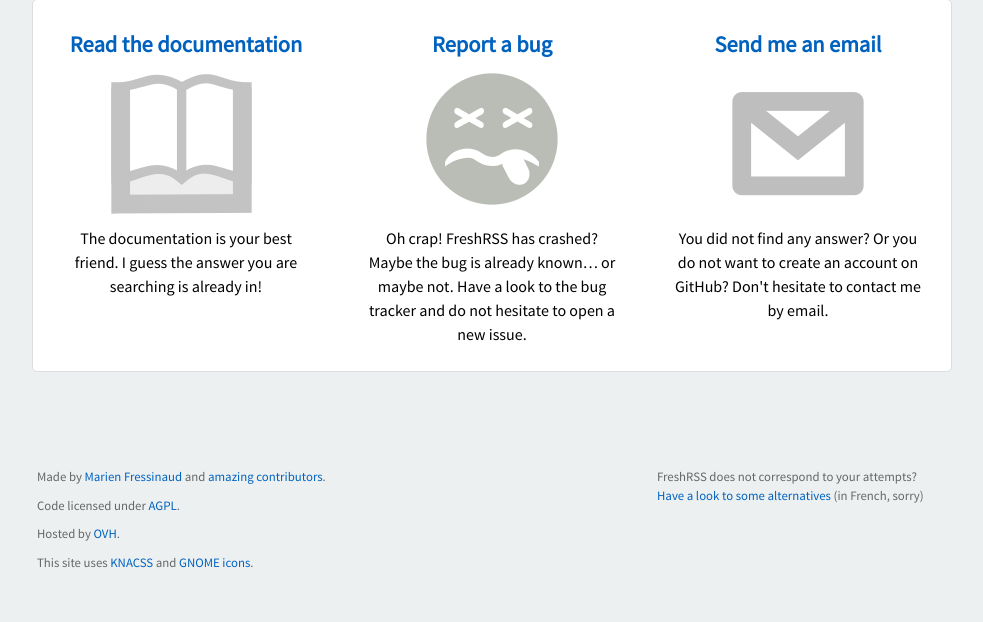
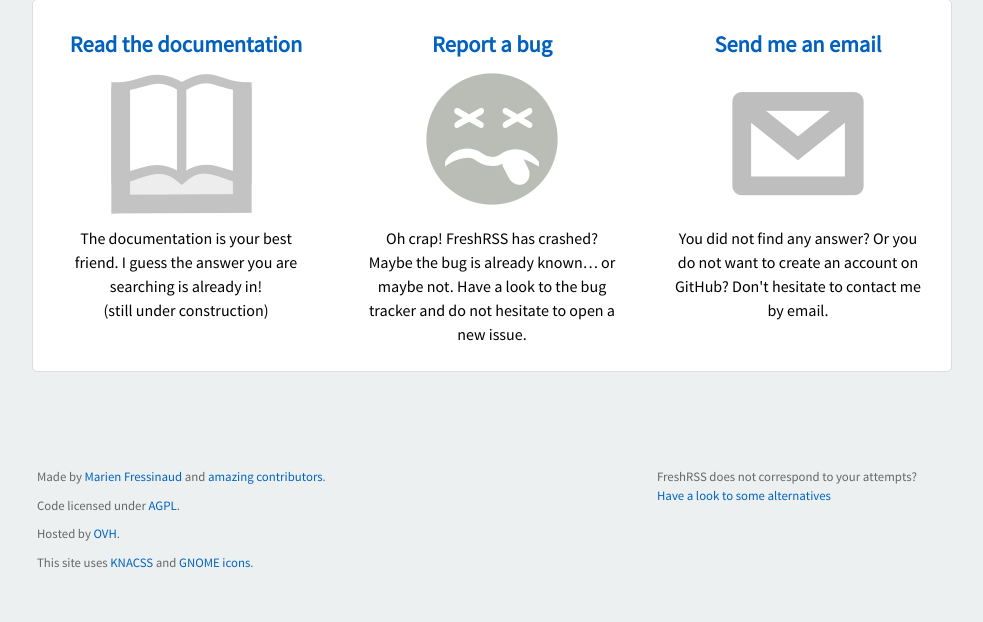
Before and after one commit to FreshRSS/freshrss.org, a PHP site: page / in a window 1280 px wide. Shown: the part 1499-2121 px from the top of the page, without its empty margins (148-1131 px from the left). Run offline with PHP 8.4, Linux system fonts and the light colour scheme; some libraries are stand-ins or nearby versions.

Commit message:
Update links and add a note for documentation

```diff
--- a/index.php
+++ b/index.php
@@ -128,7 +128,7 @@
 			<div class="mod">
 				<h2><a href="http://doc.freshrss.org/doku.php?id=en:users">Read the documentation</a></h2>
 				<a href="http://doc.freshrss.org/doku.php?id=en:users"><img width="150" height="150" src="img/doc.png" alt="documentation" /></a>
-				<p>The documentation is your best friend. I guess the answer you are searching is already in!</p>
+				<p>The documentation is your best friend. I guess the answer you are searching is already in!<br />(still under construction)</p>
 			</div>
 			<div class="mod">
 				<h2><a href="https://github.com/marienfressinaud/FreshRSS/issues">Report a bug</a></h2>
@@ -149,12 +149,12 @@
 				<p>Made by <a href="http://marienfressinaud.fr">Marien Fressinaud</a> and <a href="https://github.com/marienfressinaud/FreshRSS/graphs/contributors">amazing contributors</a>.</p>
 				<p>Code licensed under <a href="https://www.gnu.org/licenses/agpl-3.0.html">AGPL</a>.</p>
 				<p>Hosted by <a href="http://ovh.com">OVH</a>.</p>
-				<p>This site uses <a href="http://knacss.com/">KNACSS</a> and <a href="https://git.gnome.org/browse/gnome-icon-theme-symbolic">GNOME icons</a>.</p>
+				<p>This site uses <a href="http://knacss.com/">KNACSS</a> and <a href="http://ftp.gnome.org/pub/GNOME/sources/gnome-icon-theme-symbolic/">GNOME icons</a>.</p>
 			</div>
 
 			<div>
 				<p>FreshRSS does not correspond to your attempts?<br />
-				<a href="http://waah.info/doku.php/flux_rss">Have a look to some alternatives</a> (in French, sorry)</p>
+				<a href="http://alternativeto.net/software/freshrss/">Have a look to some alternatives</a></p>
 			</div>
 		</div>
 	</footer>
```
